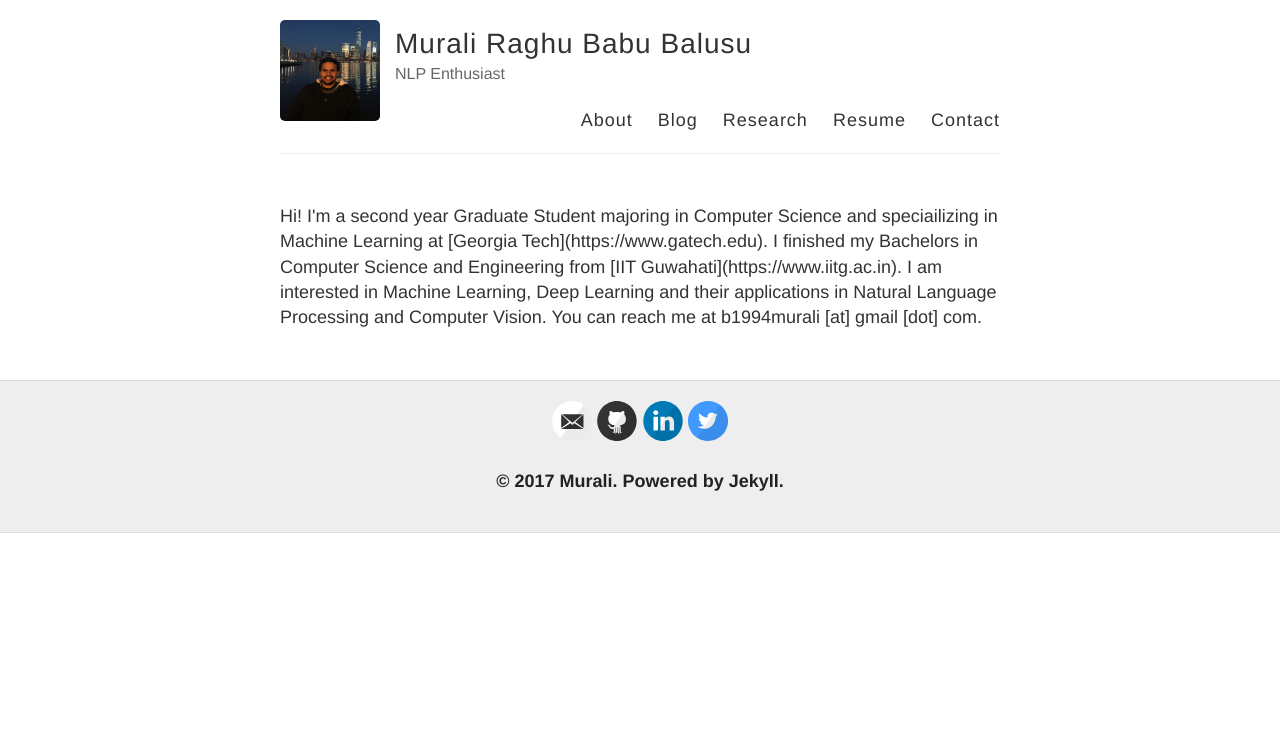
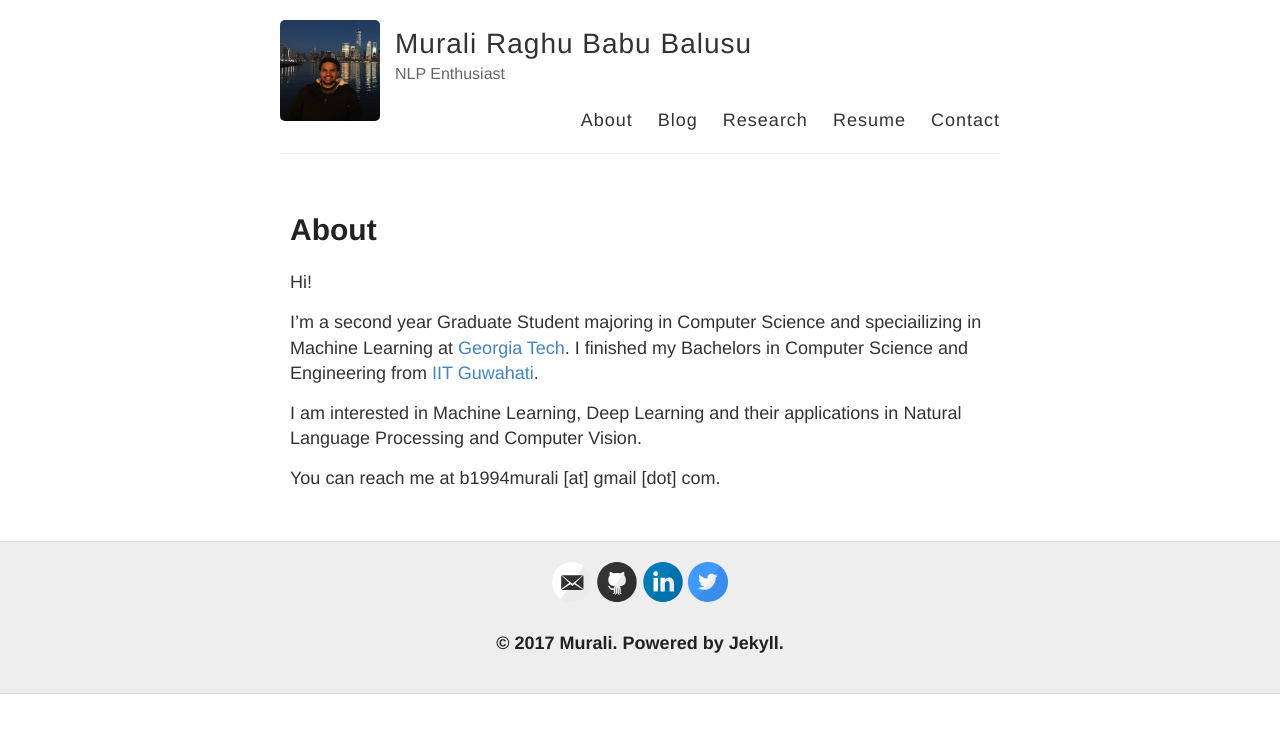
Before and after one commit to bmurali1994/bmurali1994.github.io, a Jekyll site: the page built from index.html, in a window 1280 px wide. Shown: the top 733 px of the page. Built offline with Jekyll 4.4.1, drawn with Linux system fonts in a browser that asks for light colours.

Commit message:
changed default2

```diff
--- a/index.html
+++ b/index.html
@@ -1,13 +1,24 @@
 ---
 layout: default
 title: Welcome - Murali
-permalink: /about/
+permalink: /
 ---
 
-Hi!
+<div id="main" role="main" class="container">
+      <article class="page">
 
-I'm a second year Graduate Student majoring in Computer Science and speciailizing in Machine Learning at [Georgia Tech](https://www.gatech.edu). I finished my Bachelors in Computer Science and Engineering from [IIT Guwahati](https://www.iitg.ac.in).
+        <h1>About</h1>
 
-I am interested in Machine Learning, Deep Learning and their applications in Natural Language Processing and Computer Vision.
+        <div class="entry">
+        <p>Hi!</p>
 
-You can reach me at b1994murali [at] gmail [dot] com.
+        <p>I’m a second year Graduate Student majoring in Computer Science and speciailizing in Machine Learning at <a href="https://www.gatech.edu">Georgia Tech</a>. I finished my Bachelors in Computer Science and Engineering from <a href="https://www.iitg.ac.in">IIT Guwahati</a>.</p>
+
+        <p>I am interested in Machine Learning, Deep Learning and their applications in Natural Language Processing and Computer Vision.</p>
+
+        <p>You can reach me at b1994murali [at] gmail [dot] com.</p>
+
+        </div>
+      </article>
+
+</div>
```
Also changed, not shown: blog.md (+1 -1 lines), contact.md (+1 -1 lines), research.md (+1 -1 lines).
